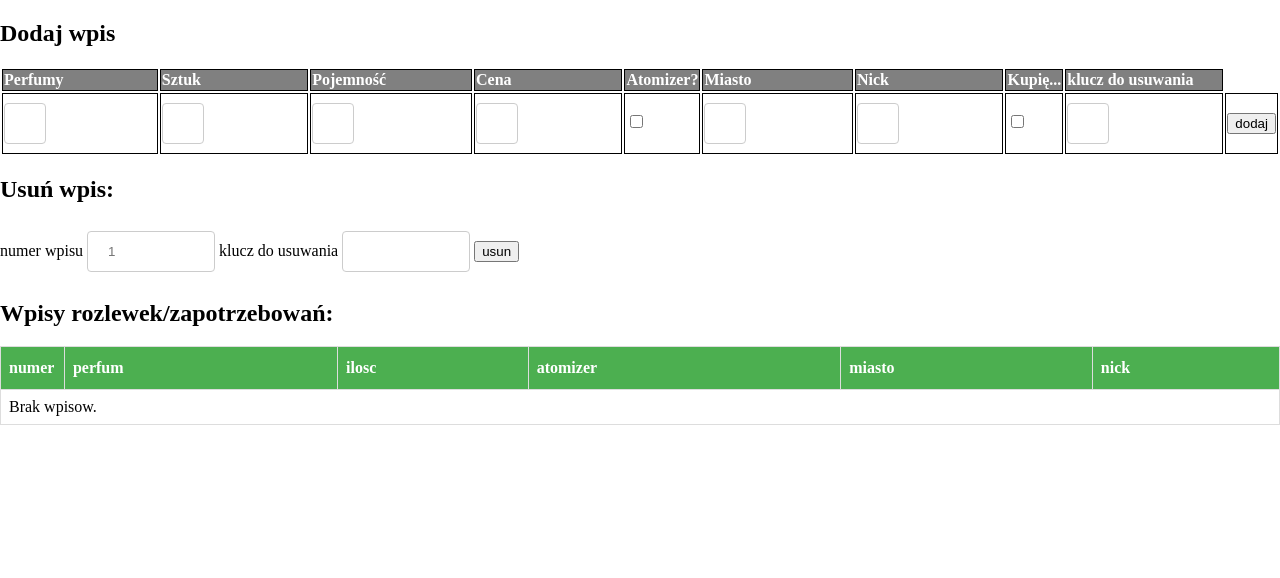
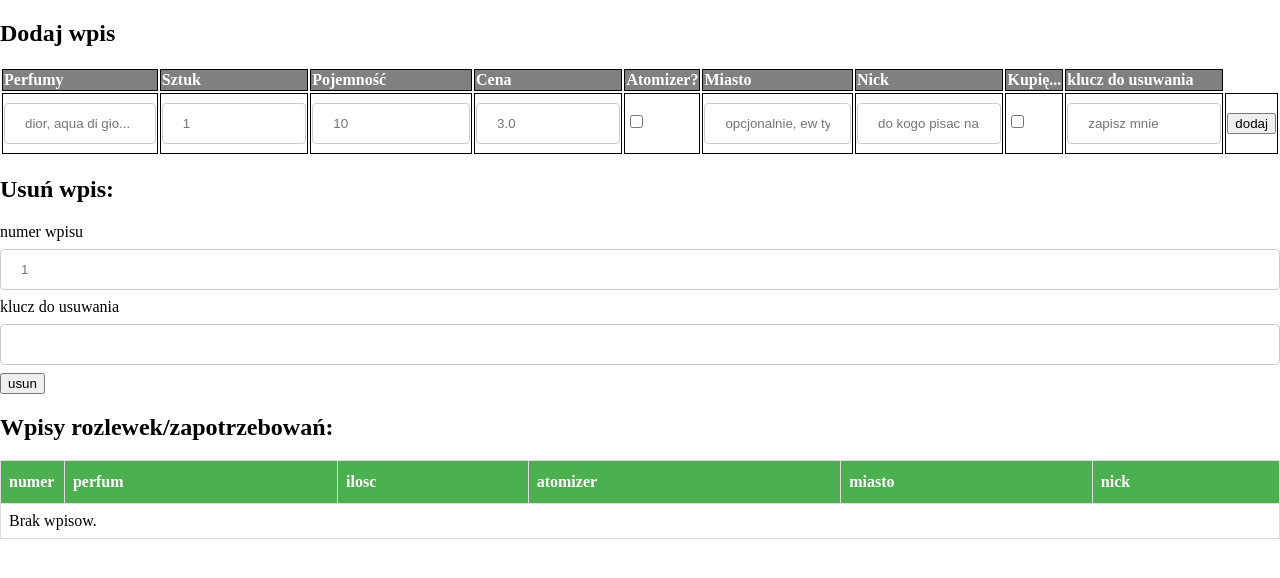
Before and after one commit to perfumy/rozlewki_wykop, a Flask app: page / in a window 1280 px wide. Shown: the top 578 px of the page. Run offline with Flask 2, Linux system fonts and the light colour scheme; data that the repository does not hold is empty.

Commit message:
Update main.css

```diff
--- a/static/styles/main.css
+++ b/static/styles/main.css
@@ -39,7 +39,7 @@ body {
 }
 
 input[type=number], select {
-  width: 10%;
+  width: 100%;
   padding: 12px 20px;
   margin: 8px 0;
   display: inline-block;
@@ -49,7 +49,7 @@ input[type=number], select {
 }
 
 input[type=text], select {
-  width: 10%;
+  width: 100%;
   padding: 12px 20px;
   margin: 8px 0;
   display: inline-block;
@@ -59,7 +59,7 @@ input[type=text], select {
 }
 
 input[type=submit] {
-  width: 10%;
+  width: 100%;
   background-color: #4CAF50;
   color: white;
   padding: 14px 20px;
@@ -71,7 +71,7 @@ input[type=submit] {
 
 input[type=submit]:hover {
   background-color: #45a049;
-  width: 10%;
+  width: 100%;
 }
 
 
```
